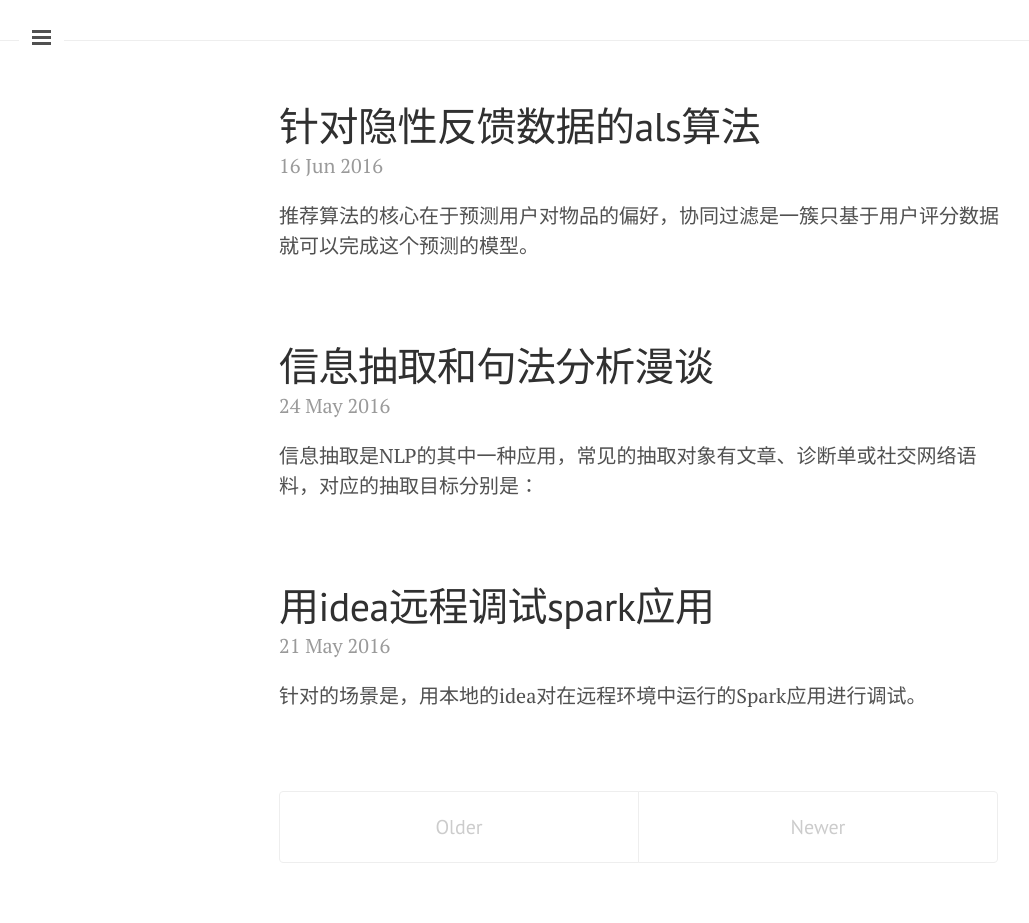
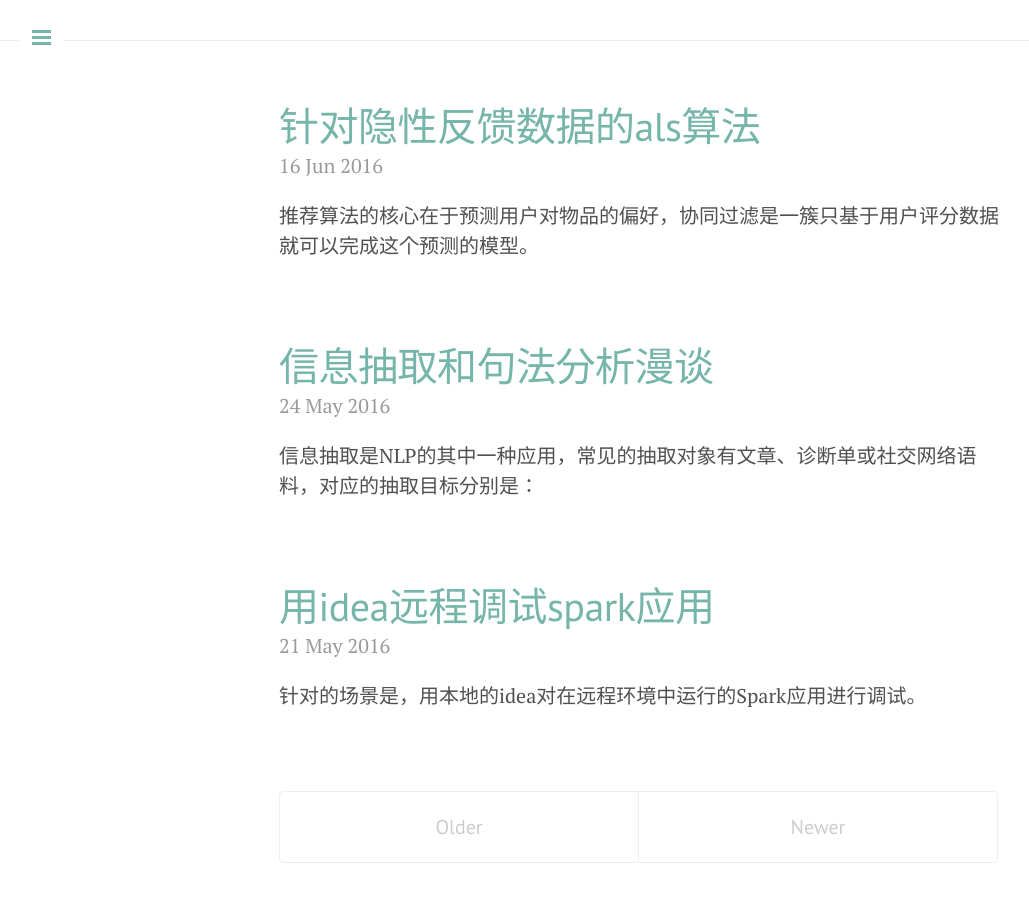
Before and after one commit to nomadcube/nomadcube.github.io, a Jekyll site: the page built from index.html, in a window 1280 px wide. Shown: the whole page, without its empty margins (1-1030 px from the left). Built offline with Jekyll 4.4.1, drawn with Linux system fonts in a browser that asks for light colours; the list of posts is cut into pages by our own code.

Commit message:
新文章

```diff
--- a/_layouts/default.html
+++ b/_layouts/default.html
@@ -3,7 +3,7 @@
 
   {% include head.html %}
 
-  <body>
+  <body class="theme-base-0c sidebar-overlay">
 
     {% include sidebar.html %}
 
```
